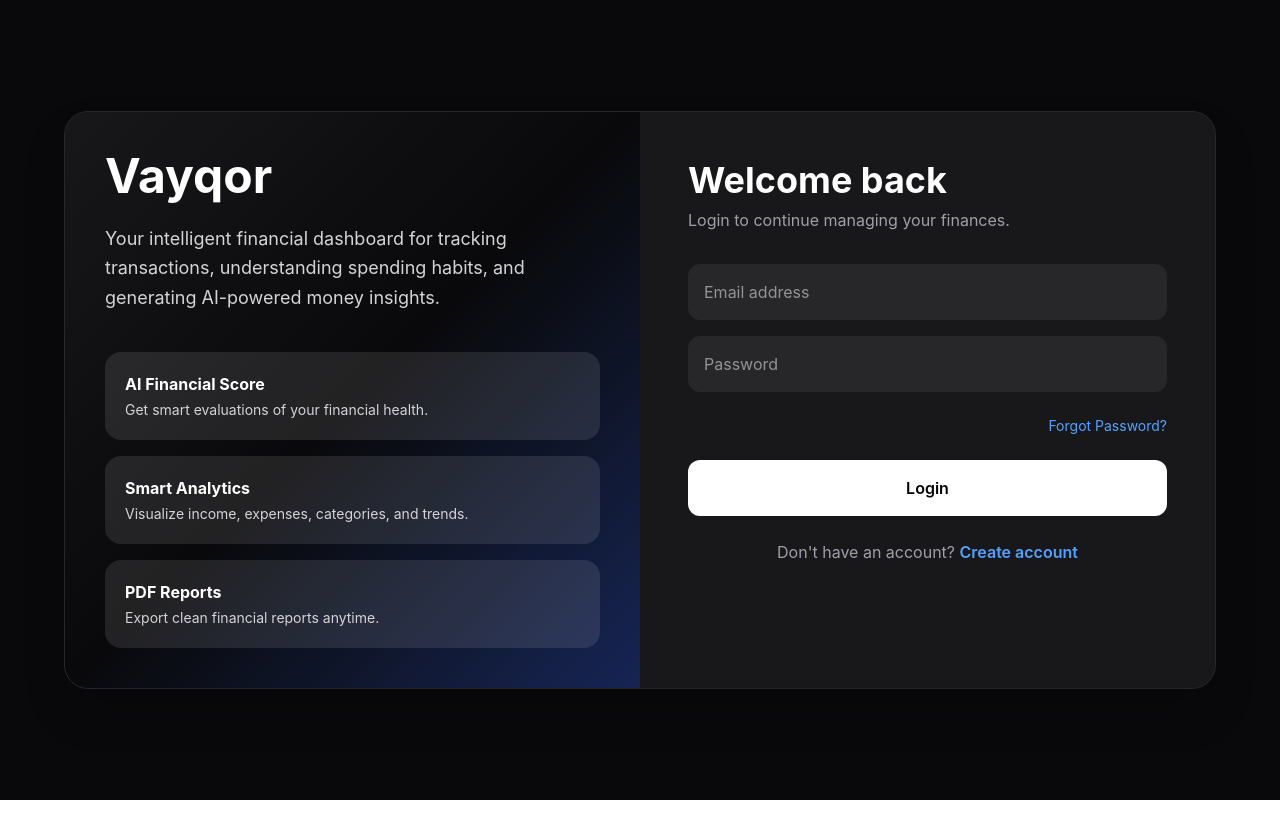
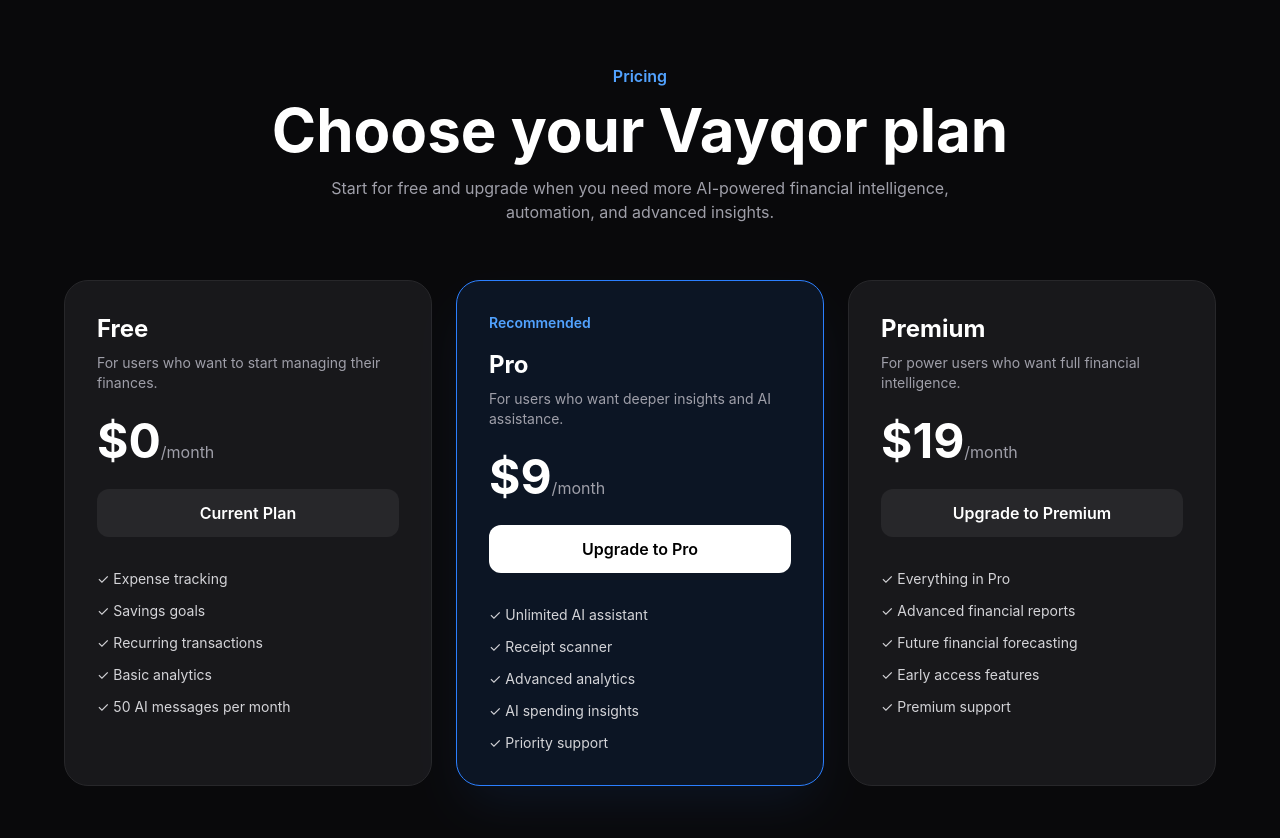
Before and after one commit to balqiskay/finsight-ai, a React (Vite) app in the folder client/: page /pricing in a window 1280 px wide. Before the commit this address led to /login. Shown: the top 838 px of the page. Before the commit the page ends 800 px from the top, so only its background shows below. Built offline with nearby package versions, Linux system fonts and the light colour scheme.

Commit message:
Add pricing page

```diff
--- a/client/src/App.jsx
+++ b/client/src/App.jsx
@@ -29,6 +29,7 @@
 import ResetPassword from "./pages/ResetPassword";
 import PrivacyPolicy from "./pages/PrivacyPolicy";
 import TermsOfService from "./pages/TermsOfService";
+import Pricing from "./pages/Pricing";
 
 function AnalyticsTracker() {
   const location = useLocation();
@@ -155,6 +156,8 @@
       }
       />
 
+      <Route path="/pricing" element={<Pricing />} />
+
     </Routes>
    </>
   );
--- /dev/null
+++ b/client/src/pages/Pricing.jsx
@@ -0,0 +1,128 @@
+function Pricing() {
+  const plans = [
+    {
+      name: "Free",
+      price: "$0",
+      description: "For users who want to start managing their finances.",
+      features: [
+        "Expense tracking",
+        "Savings goals",
+        "Recurring transactions",
+        "Basic analytics",
+        "50 AI messages per month",
+      ],
+      button: "Current Plan",
+      highlighted: false,
+    },
+    {
+      name: "Pro",
+      price: "$9",
+      description: "For users who want deeper insights and AI assistance.",
+      features: [
+        "Unlimited AI assistant",
+        "Receipt scanner",
+        "Advanced analytics",
+        "AI spending insights",
+        "Priority support",
+      ],
+      button: "Upgrade to Pro",
+      highlighted: true,
+    },
+    {
+      name: "Premium",
+      price: "$19",
+      description: "For power users who want full financial intelligence.",
+      features: [
+        "Everything in Pro",
+        "Advanced financial reports",
+        "Future financial forecasting",
+        "Early access features",
+        "Premium support",
+      ],
+      button: "Upgrade to Premium",
+      highlighted: false,
+    },
+  ];
+
+  return (
+    <div className="min-h-screen bg-zinc-950 text-white px-6 md:px-16 py-16">
+
+      <div className="max-w-6xl mx-auto text-center">
+
+        <p className="text-blue-400 font-semibold mb-3">
+          Pricing
+        </p>
+
+        <h1 className="text-4xl md:text-6xl font-bold mb-4">
+          Choose your Vayqor plan
+        </h1>
+
+        <p className="text-zinc-400 max-w-2xl mx-auto mb-14">
+          Start for free and upgrade when you need more AI-powered financial
+          intelligence, automation, and advanced insights.
+        </p>
+
+        <div className="grid grid-cols-1 md:grid-cols-3 gap-6">
+          {plans.map((plan) => (
+            <div
+              key={plan.name}
+              className={`rounded-3xl border p-8 text-left ${
+                plan.highlighted
+                  ? "border-blue-500 bg-blue-500/10 shadow-2xl shadow-blue-500/10"
+                  : "border-zinc-800 bg-zinc-900"
+              }`}
+            >
+              {plan.highlighted && (
+                <p className="text-blue-400 text-sm font-semibold mb-4">
+                  Recommended
+                </p>
+              )}
+
+              <h2 className="text-2xl font-bold mb-2">
+                {plan.name}
+              </h2>
+
+              <p className="text-zinc-400 text-sm mb-6">
+                {plan.description}
+              </p>
+
+              <div className="mb-6">
+                <span className="text-5xl font-bold">
+                  {plan.price}
+                </span>
+                <span className="text-zinc-400">
+                  /month
+                </span>
+              </div>
+
+              <button
+                className={`w-full py-3 rounded-xl font-semibold mb-8 transition ${
+                  plan.highlighted
+                    ? "bg-white text-black hover:scale-[1.02]"
+                    : "bg-zinc-800 text-white hover:bg-zinc-700"
+                }`}
+              >
+                {plan.button}
+              </button>
+
+              <ul className="space-y-3">
+                {plan.features.map((feature) => (
+                  <li
+                    key={feature}
+                    className="text-zinc-300 text-sm"
+                  >
+                    ✓ {feature}
+                  </li>
+                ))}
+              </ul>
+            </div>
+          ))}
+        </div>
+
+      </div>
+
+    </div>
+  );
+}
+
+export default Pricing;
```
